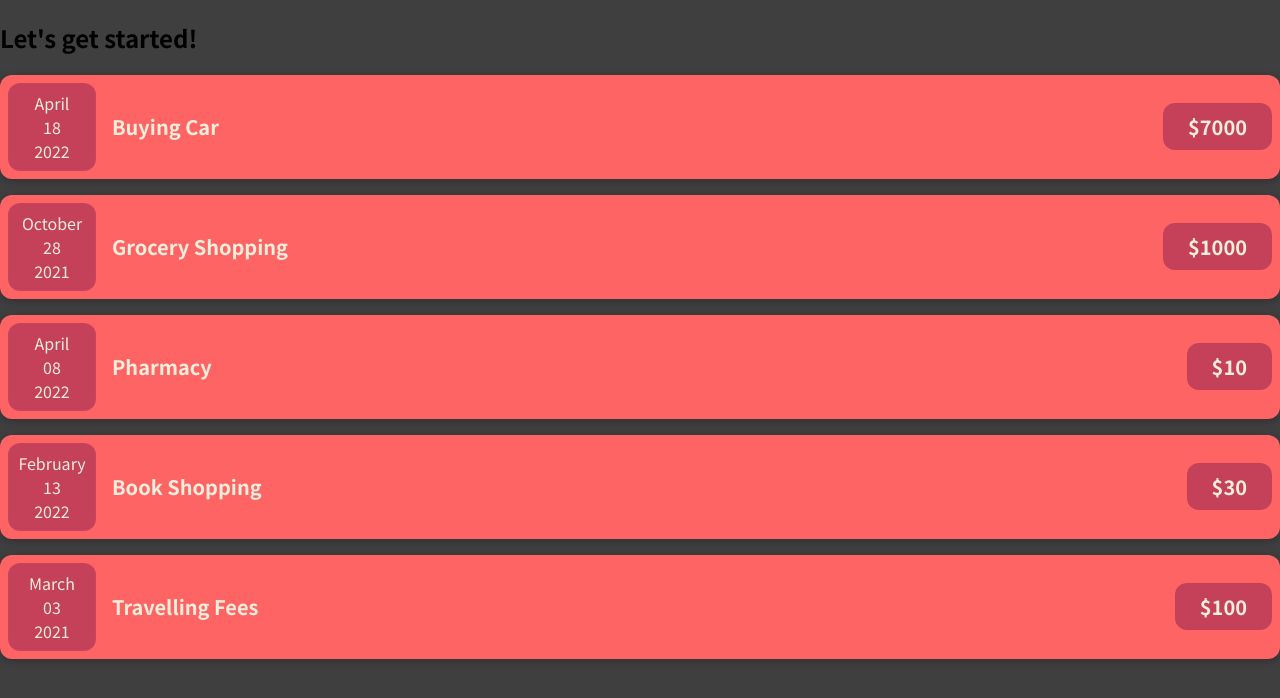
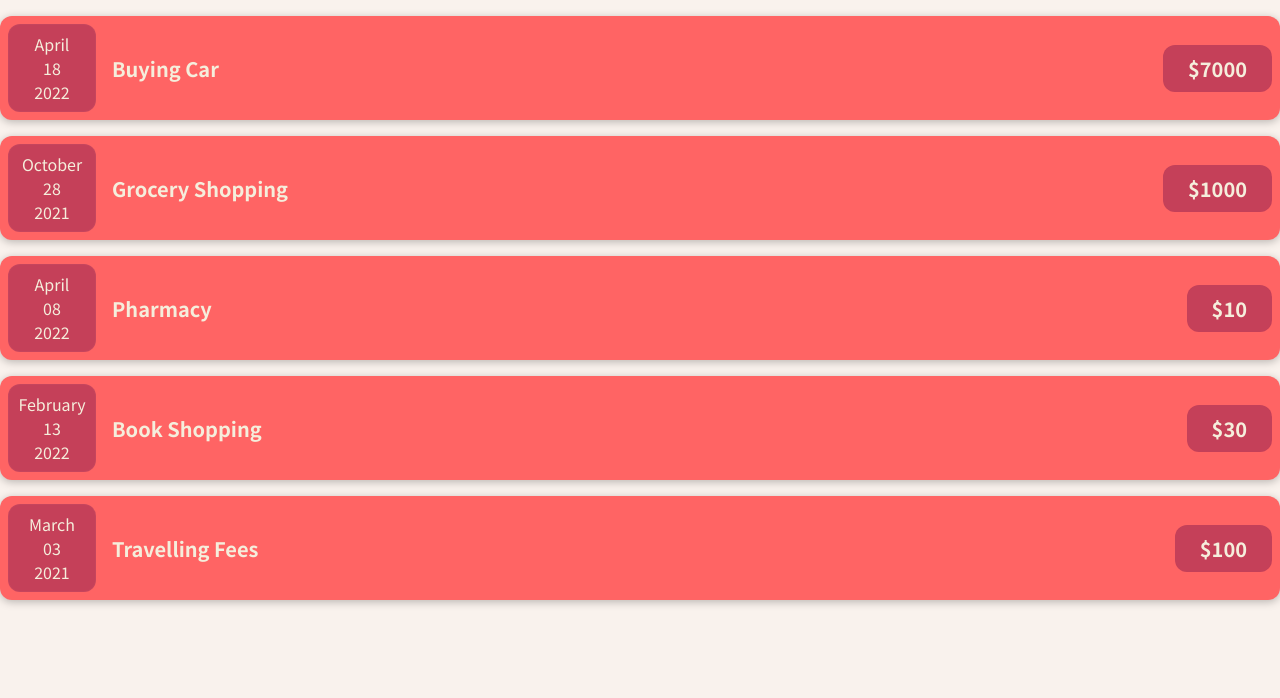
Before and after one commit to oztuzelosman/expense-tracker, a JavaScript app: page / in a window 1280 px wide. Shown: the top 698 px of the page. Built offline with nearby package versions, Linux system fonts and the light colour scheme.

Commit message:
make bg whitish and get rid off stupid sentence

```diff
--- a/src/App.js
+++ b/src/App.js
@@ -12,7 +12,6 @@ function App() {
 
   return (
     <div>
-      <h2>Let's get started!</h2>
       <ExpenseItem
         title={expenses[0].title}
         amount={expenses[0].amount}
--- a/src/index.css
+++ b/src/index.css
@@ -10,5 +10,5 @@ html {
 
 body {
   margin: 0;
-  background-color: #3f3f3f;
+  background-color: #F9F2ED;
 }
```
